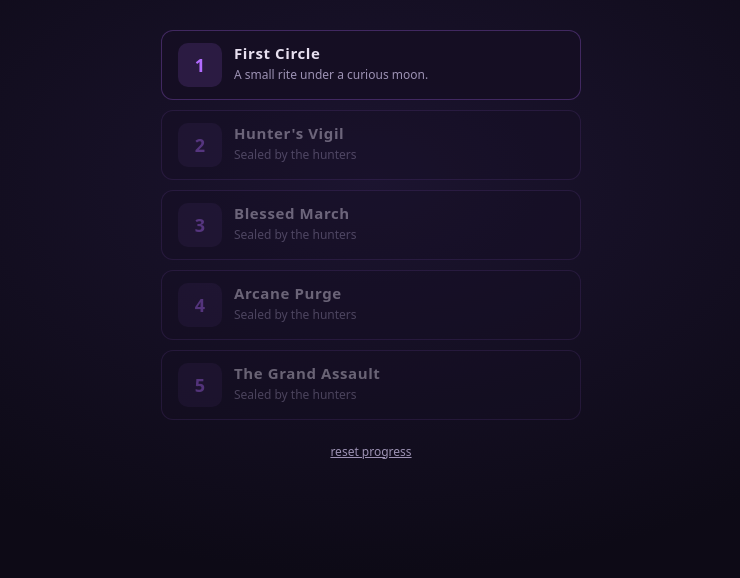
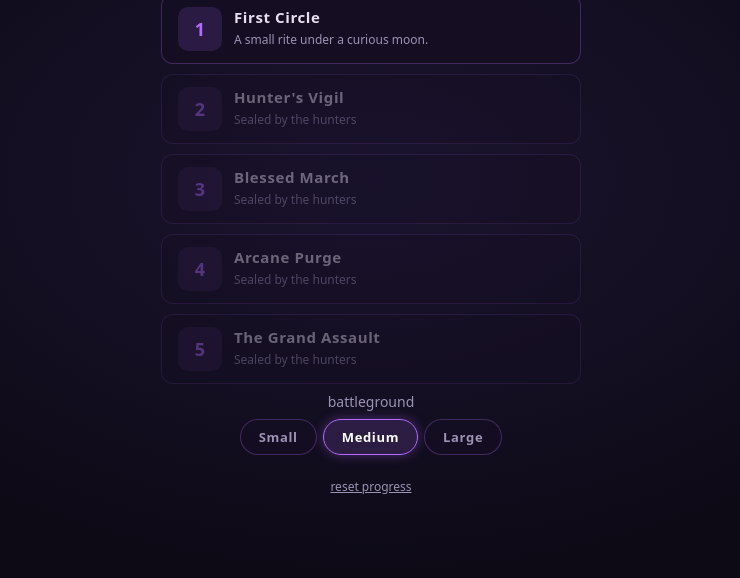
Before and after one commit to HaydenMay/HexBound, a website built with Vite: page index.html in a window 1280 px wide. Shown: the part 222-800 px from the top of the page, without its empty margins (269-1009 px from the left). Built offline with nearby package versions, Linux system fonts and the light colour scheme.

Commit message:
campaign map scaling (11x7..19x12) + small/medium/large battleground picker in menu

```diff
--- a/index.html
+++ b/index.html
@@ -506,6 +506,38 @@
         text-decoration: underline;
         pointer-events: auto;
       }
+      #field-size {
+        display: flex;
+        flex-direction: column;
+        align-items: center;
+        gap: 8px;
+      }
+      #size-picker {
+        display: flex;
+        gap: 6px;
+      }
+      .size-btn {
+        background: var(--panel);
+        color: var(--muted);
+        border: 1px solid var(--panel-edge);
+        border-radius: 999px;
+        padding: 8px 18px;
+        font-size: 13px;
+        font-weight: 700;
+        letter-spacing: 0.05em;
+        transition: border-color 0.15s, color 0.15s, box-shadow 0.15s;
+      }
+      .size-btn:hover:not(.selected) {
+        border-color: var(--accent);
+        color: var(--text);
+      }
+      .size-btn.selected {
+        background: rgba(178, 107, 255, 0.16);
+        border-color: var(--accent);
+        color: #fff;
+        box-shadow: 0 0 12px rgba(178, 107, 255, 0.35);
+        cursor: default;
+      }
       @media (max-width: 720px) {
         .card {
           width: 116px;
@@ -592,6 +624,14 @@
       <h1>HEXBOUND</h1>
       <p class="menu-sub">They march to end your ritual. You decide the road they take.</p>
       <div id="level-list"></div>
+      <div id="field-size">
+        <span class="menu-sub">battleground</span>
+        <div id="size-picker">
+          <button class="size-btn" data-size="small">Small</button>
+          <button class="size-btn selected" data-size="medium">Medium</button>
+          <button class="size-btn" data-size="large">Large</button>
+        </div>
+      </div>
       <button id="reset-save">reset progress</button>
     </div>
     <div id="inspect" class="hidden">
--- a/src/data/levels.ts
+++ b/src/data/levels.ts
@@ -15,16 +15,37 @@ export interface LevelDef {
   config: GameConfig
 }
 
+export type FieldSize = 'small' | 'medium' | 'large'
+
+export const FIELD_SIZES: FieldSize[] = ['small', 'medium', 'large']
+
+const SIZE_FACTOR: Record<FieldSize, number> = { small: 0.72, medium: 1, large: 1.28 }
+
+export function applySize(config: GameConfig, size: FieldSize): GameConfig {
+  if (size === 'medium') return config
+  const f = SIZE_FACTOR[size]
+  const cols = Math.max(9, Math.round(config.cols * f))
+  const rows = Math.max(5, Math.round(config.rows * f))
+  const midRow = Math.floor(rows / 2)
+  return {
+    ...config,
+    cols,
+    rows,
+    entrance: { col: 0, row: midRow },
+    ritual: { col: Math.floor(cols / 2), row: midRow }
+  }
+}
+
 export const LEVELS: LevelDef[] = [
   {
     id: 'l1',
     name: 'First Circle',
     blurb: 'A small rite under a curious moon.',
     config: {
-      cols: 15,
-      rows: 9,
-      entrance: { col: 0, row: 4 },
-      ritual: { col: 7, row: 4 },
+      cols: 11,
+      rows: 7,
+      entrance: { col: 0, row: 3 },
+      ritual: { col: 5, row: 3 },
       startEssence: 150,
       startStability: 10,
       waves: [
@@ -40,10 +61,10 @@ export const LEVELS: LevelDef[] = [
     name: "Hunter's Vigil",
     blurb: 'They come to break your walls.',
     config: {
-      cols: 17,
-      rows: 11,
-      entrance: { col: 0, row: 5 },
-      ritual: { col: 8, row: 5 },
+      cols: 13,
+      rows: 9,
+      entrance: { col: 0, row: 4 },
+      ritual: { col: 6, row: 4 },
       startEssence: 160,
       startStability: 10,
       waves: [
@@ -60,10 +81,10 @@ export const LEVELS: LevelDef[] = [
     name: 'Blessed March',
     blurb: 'Priests march at their front.',
     config: {
-      cols: 17,
-      rows: 11,
+      cols: 15,
+      rows: 10,
       entrance: { col: 0, row: 5 },
-      ritual: { col: 8, row: 5 },
+      ritual: { col: 7, row: 5 },
       startEssence: 170,
       startStability: 10,
       waves: [
@@ -80,10 +101,10 @@ export const LEVELS: LevelDef[] = [
     name: 'Arcane Purge',
     blurb: 'Battle mages unmake your works from afar.',
     config: {
-      cols: 19,
-      rows: 12,
-      entrance: { col: 0, row: 6 },
-      ritual: { col: 9, row: 6 },
+      cols: 17,
+      rows: 11,
+      entrance: { col: 0, row: 5 },
+      ritual: { col: 8, row: 5 },
       startEssence: 180,
       startStability: 12,
       waves: [
@@ -100,10 +121,10 @@ export const LEVELS: LevelDef[] = [
     name: 'The Grand Assault',
     blurb: 'Everything they have, all at once.',
     config: {
-      cols: 21,
-      rows: 13,
+      cols: 19,
+      rows: 12,
       entrance: { col: 0, row: 6 },
-      ritual: { col: 10, row: 6 },
+      ritual: { col: 9, row: 6 },
       startEssence: 200,
       startStability: 12,
       waves: [
--- a/src/main.ts
+++ b/src/main.ts
@@ -2,10 +2,30 @@ import { Game } from './sim/game'
 import type { GameConfig } from './sim/types'
 import { ENEMY_DEFS } from './data/enemies'
 import { STRUCTURE_DEFS, STRUCTURE_ORDER } from './data/structures'
-import { LEVELS } from './data/levels'
+import { LEVELS, applySize, FIELD_SIZES, type FieldSize } from './data/levels'
 import { loadSave, resetSave, saveProgress } from './save/save'
 import { Renderer } from './render/renderer'
 import { Hud } from './ui/hud'
+
+const SIZE_KEY = 'hexbound.fieldSize.v1'
+
+function loadFieldSize(): FieldSize {
+  try {
+    const v = globalThis.localStorage?.getItem(SIZE_KEY)
+    if (v && (FIELD_SIZES as string[]).includes(v)) return v as FieldSize
+  } catch {
+    // storage unavailable, fall through to default
+  }
+  return 'medium'
+}
+
+function storeFieldSize(size: FieldSize): void {
+  try {
+    globalThis.localStorage?.setItem(SIZE_KEY, size)
+  } catch {
+    // non-fatal: preference simply won't persist
+  }
+}
 
 function showFatal(message: string): void {
   const overlay = document.getElementById('overlay')
@@ -38,6 +58,22 @@ try {
   const menuEl = document.getElementById('menu') as HTMLElement
   const listEl = document.getElementById('level-list') as HTMLElement
   let started = false
+
+  let fieldSize = loadFieldSize()
+  const sizeBtns = Array.from(document.querySelectorAll<HTMLButtonElement>('#size-picker .size-btn'))
+  function paintFieldSize(): void {
+    for (const btn of sizeBtns) btn.classList.toggle('selected', btn.dataset.size === fieldSize)
+  }
+  paintFieldSize()
+  sizeBtns.forEach(btn =>
+    btn.addEventListener('click', () => {
+      const size = btn.dataset.size as FieldSize | undefined
+      if (!size || started || size === fieldSize) return
+      fieldSize = size
+      storeFieldSize(size)
+      paintFieldSize()
+    })
+  )
 
   function startLevel(levelIndex: number, config: GameConfig): void {
     if (started) return
@@ -120,12 +156,12 @@ try {
     ;(window as unknown as Record<string, unknown>).__hexboundRenderer = renderer
   }
 
-  buildMenu(listEl, save.unlockedLevels, i => startLevel(i, LEVELS[i].config))
+  buildMenu(listEl, save.unlockedLevels, i => startLevel(i, applySize(LEVELS[i].config, fieldSize)))
 
   document.getElementById('reset-save')?.addEventListener('click', () => {
     resetSave()
     save.unlockedLevels = 1
-    buildMenu(listEl, save.unlockedLevels, i => startLevel(i, LEVELS[i].config))
+    buildMenu(listEl, save.unlockedLevels, i => startLevel(i, applySize(LEVELS[i].config, fieldSize)))
   })
 } catch (err) {
   console.error(err)
```
Also changed, not shown: src/data/levels.test.ts (added, +48 -0 lines).
